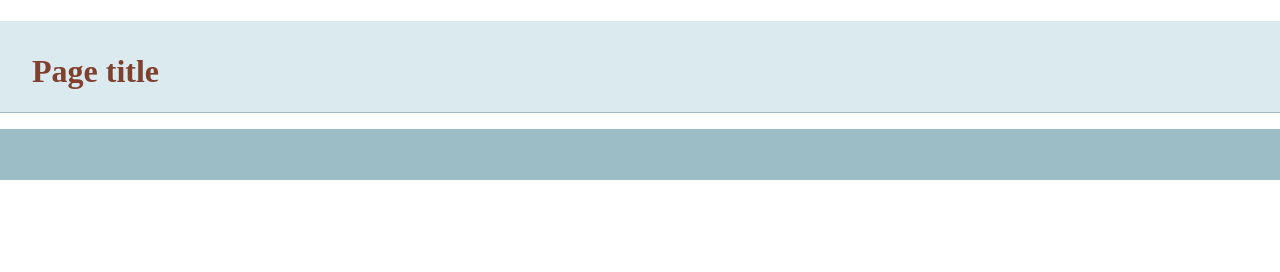
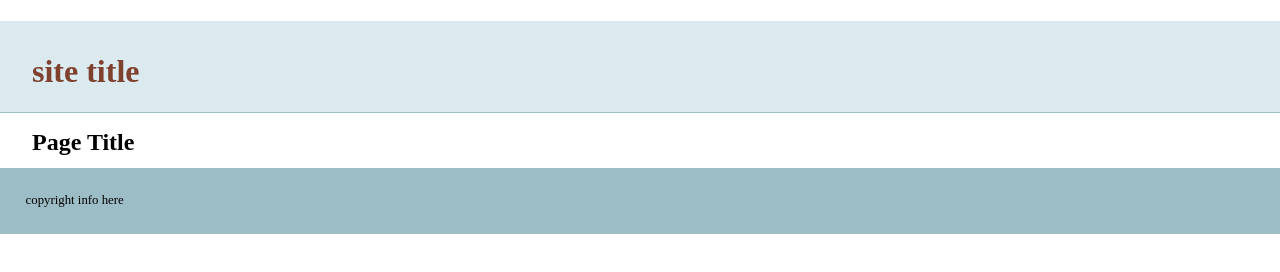
Before and after one commit to somewhereinva/git-basics, a plain HTML site: page index.html in a window 1280 px wide. Drawn offline with nearby package versions, Linux system fonts and the light colour scheme.

Commit message:
added more info to template

```diff
--- a/index.html
+++ b/index.html
@@ -14,13 +14,15 @@
     </head>
     <body>
     <header>
-	<h1>Page title</h1>
+    <h1>site title</h1>
     </header>
     <nav id="pageNav">
     </nav>
     <main>
+    <h2>Page Title</h2>
     </main>
     <footer>
+    copyright info here
     </footer>
         <script>
 //use the modernizr load to load up external scripts. This will load the scripts asynchronously, but the order listed matters. Although it will load all scripts in parallel, it will execute them in the order listed
```
